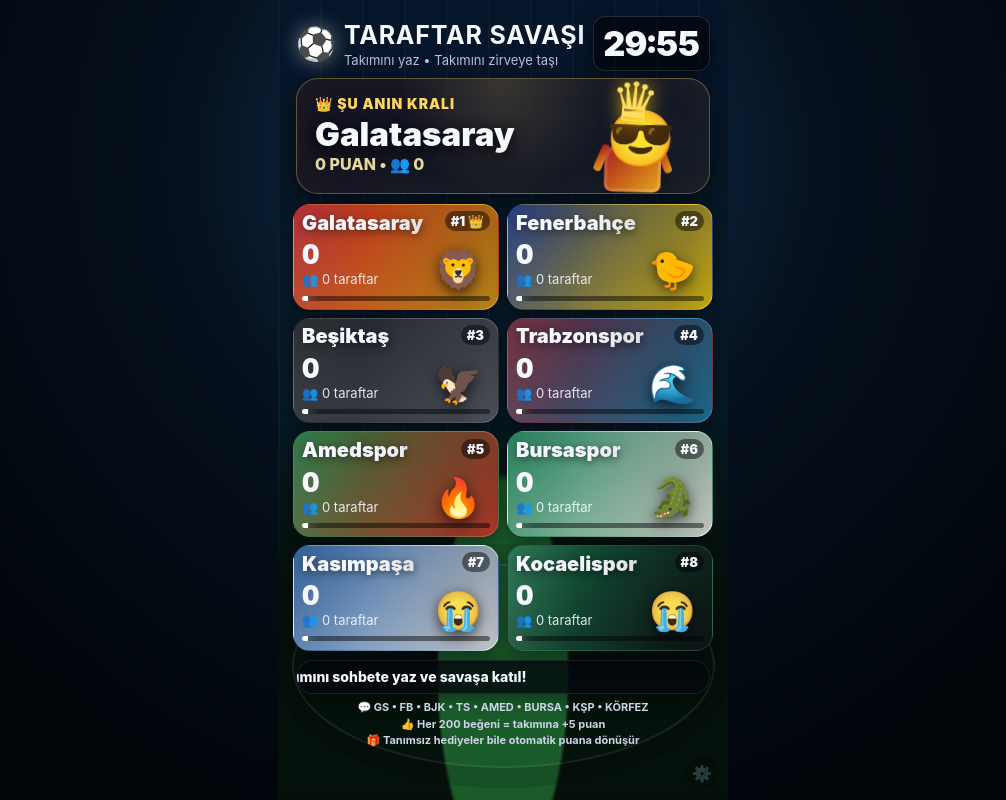
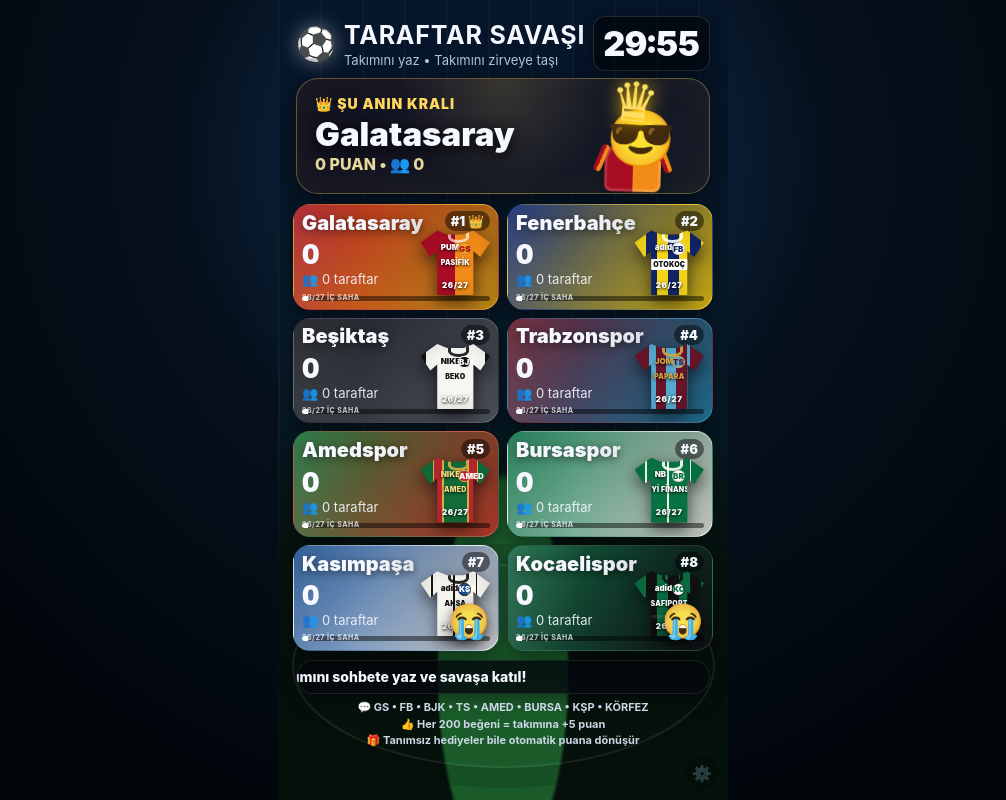
Before and after one commit to furkantnc72/taraftar-savasi, a website: page public/index.html in a window 1280 px wide. Shown: the whole page, without its empty margins (137-1143 px from the left). Drawn offline with nearby package versions, Linux system fonts and the light colour scheme; no server answers.

Commit message:
2026-27 formalarını oyun ekranına ekle

```diff
--- a/public/index.html
+++ b/public/index.html
@@ -6,6 +6,7 @@
 <meta name="theme-color" content="#07101d"/>
 <title>Taraftar Savaşı</title>
 <link rel="stylesheet" href="style.css"/>
+<link rel="stylesheet" href="kits.css"/>
 </head>
 <body>
 <div id="app">
@@ -87,6 +88,7 @@
 </div>
 <script src="/socket.io/socket.io.js"></script>
 <script src="app.js"></script>
+<script src="kits.js"></script>
 <script src="music.js"></script>
 </body>
 </html>
```
